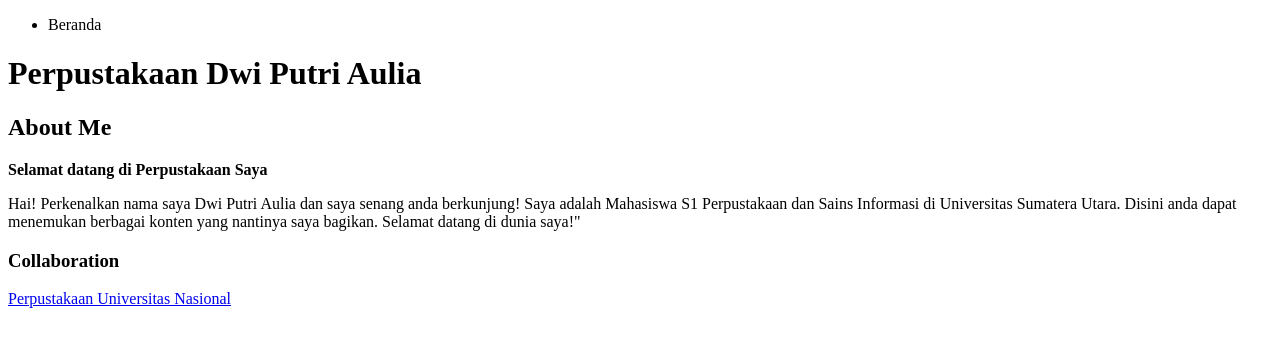
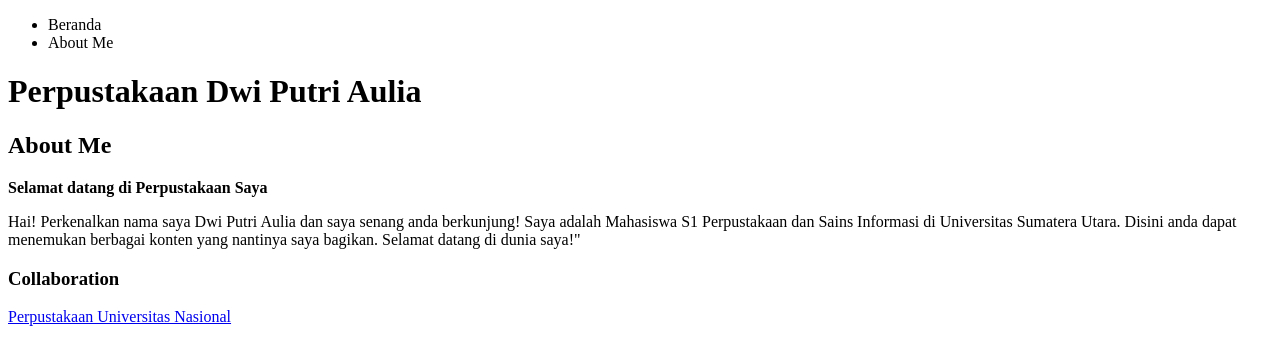
Before and after one commit to dwiputriaulia/dwiputriaulia, a plain HTML site: page index.html in a window 1280 px wide. Drawn offline with Linux system fonts and the light colour scheme.

Commit message:
Update index.html

```diff
--- a/index.html
+++ b/index.html
@@ -9,6 +9,7 @@
         <ul>
           <div class="navbar">
             <li><a herf="#home">Beranda</a></li>
+            <li><a herf="#h2">About Me</a></li>
         </ul>
       </nav>
     </header>
```
